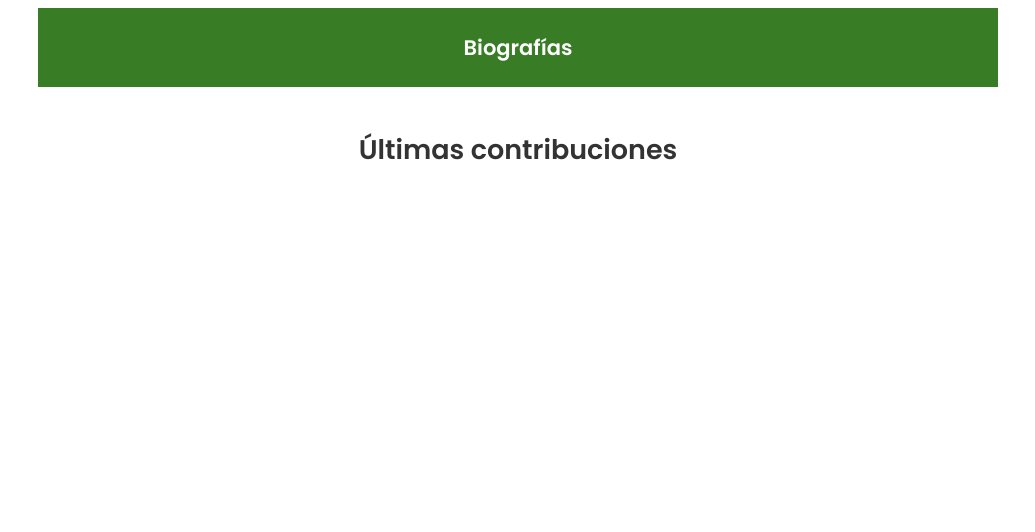
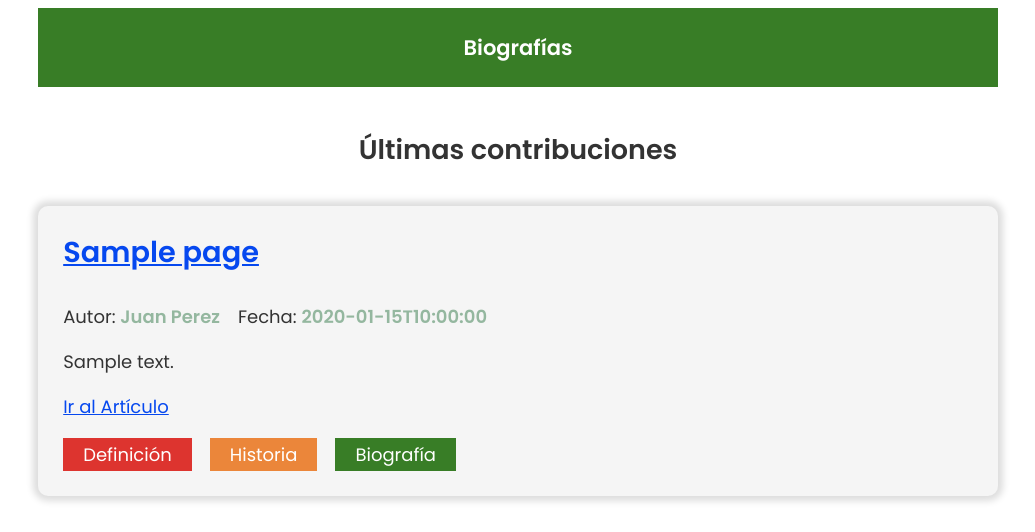
Before and after one commit to karen-pal/aditi-iedes, a Flask app: page / in a window 1280 px wide. Shown: the part 877-1409 px from the top of the page, without its empty margins (122-1157 px from the left). Before the commit the page ends 1037 px from the top, so only its background shows below. Run offline with Flask 2, Linux system fonts and the light colour scheme; tables that the repository leaves empty hold one stand-in row (values such as "Sample post").

Commit message:
Más funcionalidades!
Ahora el home muestra las últimas páginas agregadas.
Todavía no implementado mostrar artículo, ni editar página
(lo saqué del html directamente porque rompía todo).

```diff
--- a/src/pages/home.py
+++ b/src/pages/home.py
@@ -1,10 +1,37 @@
-from flask import Blueprint, render_template
+from flask import Blueprint, render_template, abort
 from models import Page
 
 home = Blueprint("home", __name__)
 
+def _page_to_ctx(page):
+    return {
+        "title": page.title,
+        "id": page.id,
+        "slug": page.slug,
+        "created": page.created_at,
+        "cards": [
+            {
+                "content": card.content,
+                "created": card.created_at,
+                "tags": ['definicion', 'historia', 'biografia'],
+            }
+            for card in page.cards
+        ],
+    }
+
+
 @home.route("/")
 @home.route("/home.html")
 def home_main():
-    #TODO: page = Page.query.all().first()
-    return render_template('home.html')
+    pages = Page.query.order_by(Page.id.desc()).all()
+    context = [_page_to_ctx(page) for page in pages]
+    return render_template('home.html', pages=context)
+
+
+@home.route("/article/<slug>")
+def article(slug):
+    page = Page.query.filter_by(_slug=slug).first()
+    if not page:
+        abort(404)
+    context = _page_to_ctx(page)
+    return render_template("content.html", **context)
--- a/src/templates/home.html
+++ b/src/templates/home.html
@@ -44,19 +44,18 @@
             <h2 class="text-center">Últimas contribuciones</h2>
             {% for page in pages: %}
                 <article class="card">
-                    <h3 class="card-title"><a href="{{url_for('article', slug=page.slug)}}">{{page.title}}</a></h3>
+                    <h3 class="card-title"><a href="{{url_for('home.article', slug=page.slug)}}">{{page.title}}</a></h3>
                   <div class="card-navegacion">
                     <ul>
                       <li>Autor: <span class="text-bold">Juan Perez</span></li>
                       <li>Fecha: <span class="text-bold">{{page.created.isoformat()}}</span></li>
-                      <li><a href="{{url_for('edit', _id=page.id)}}">Editar</a></li>
                     </ul>
                   </div>
                   <div class="card-contenido">
                       <p>{{page.cards[0].content}}</p>
                   </div>
                   <div class="card-link">
-                  <a href="{{url_for('article', slug=page.slug)}}">Ir al Artículo</a>
+                  <a href="{{url_for('home.article', slug=page.slug)}}">Ir al Artículo</a>
                   </div>
                   <div class="card-tags">
                     <ul>
```
